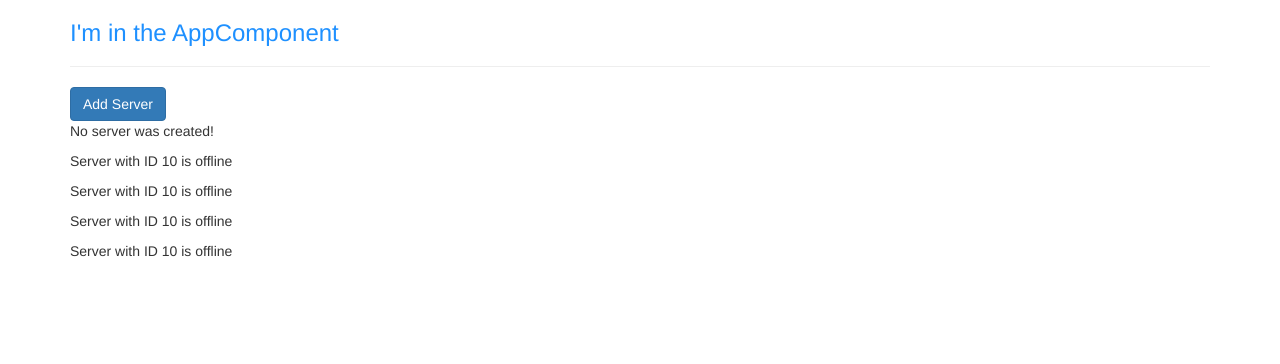
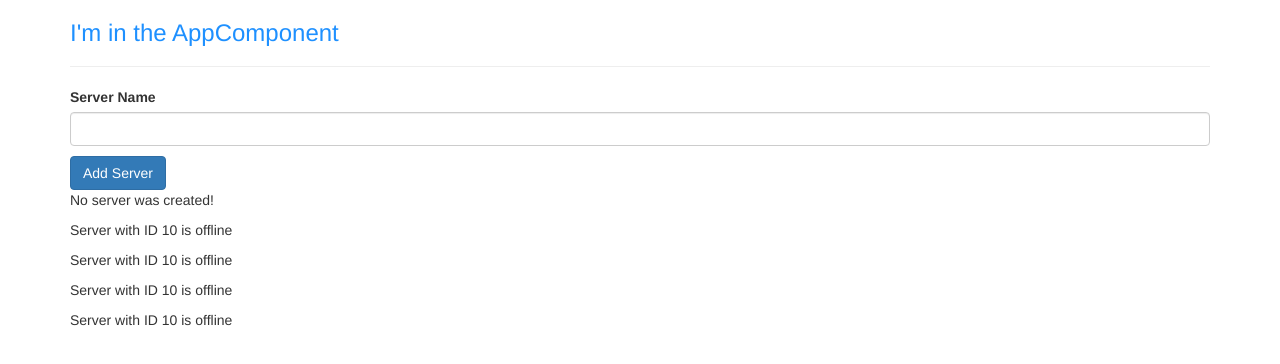
Before and after one commit to neulxy/AngularCompleteGuide, an Angular app: page / in a window 1280 px wide. Shown: the top 364 px of the page. Built offline with nearby package versions, Linux system fonts and the light colour scheme.

Commit message:
passing and using data with event binding

```diff
--- a/src/app/servers/servers.component.html
+++ b/src/app/servers/servers.component.html
@@ -1,3 +1,6 @@
+<label>Server Name</label>
+<input type="text" class="form-control" (input)="onUpdateServerName($event)" />
+<p>{{ serverName }}</p>
 <button
   class="btn btn-primary"
   [disabled]="!allowNewServer"
--- a/src/app/servers/servers.component.ts
+++ b/src/app/servers/servers.component.ts
@@ -10,6 +10,7 @@
 export class ServersComponent implements OnInit {
   allowNewServer = false;
   serverCreationStatus = 'No server was created!';
+  serverName = '';
   constructor() {
     setTimeout(() => {
       this.allowNewServer = true;
@@ -21,4 +22,8 @@
   onCreateServer() {
     this.serverCreationStatus = 'Server was created!';
   }
+
+  onUpdateServerName(event: Event) {
+    this.serverName = (<HTMLInputElement>event.target).value;
+  }
 }
```
